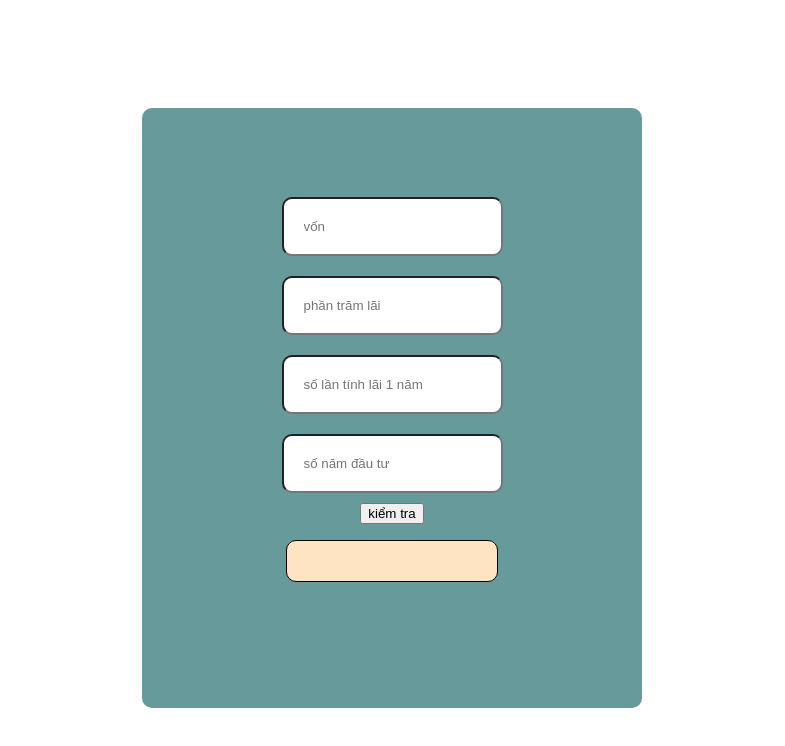
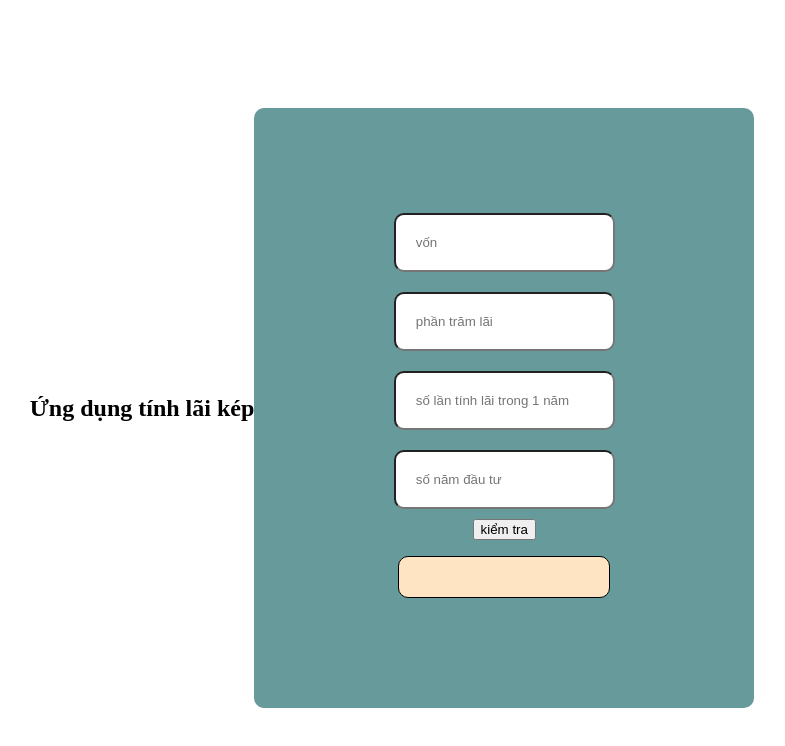
Before and after one commit to nicekai247/nicekai247.github.io, a plain HTML site: page index.html in a window 1280 px wide. Shown: the whole page, without its empty margins (248-1033 px from the left). Drawn offline with Linux system fonts and the light colour scheme.

Commit message:
update index.html

```diff
--- a/index.html
+++ b/index.html
@@ -9,14 +9,14 @@
   </head>
   <body>
     <main>
+      <h2>Ứng dụng tính lãi kép</h2>
       <div class="content">
         <input id="1" type="number" placeholder="vốn" />
-        <input id="2" type="number" placeholder="phần trăm lãi " />
-        <input id="3" type="number" placeholder="số lần tính lãi 1 năm" />
+        <input id="2" type="number" placeholder="phần trăm lãi" />
+        <input id="3" type="number" placeholder="số lần tính lãi trong 1 năm" />
         <input id="4" type="number" placeholder="số năm đầu tư" />
         <button id="check">kiểm tra</button>
         <p id="result"></p>
-        <p id="note"></p>
       </div>
     </main>
   </body>
```
